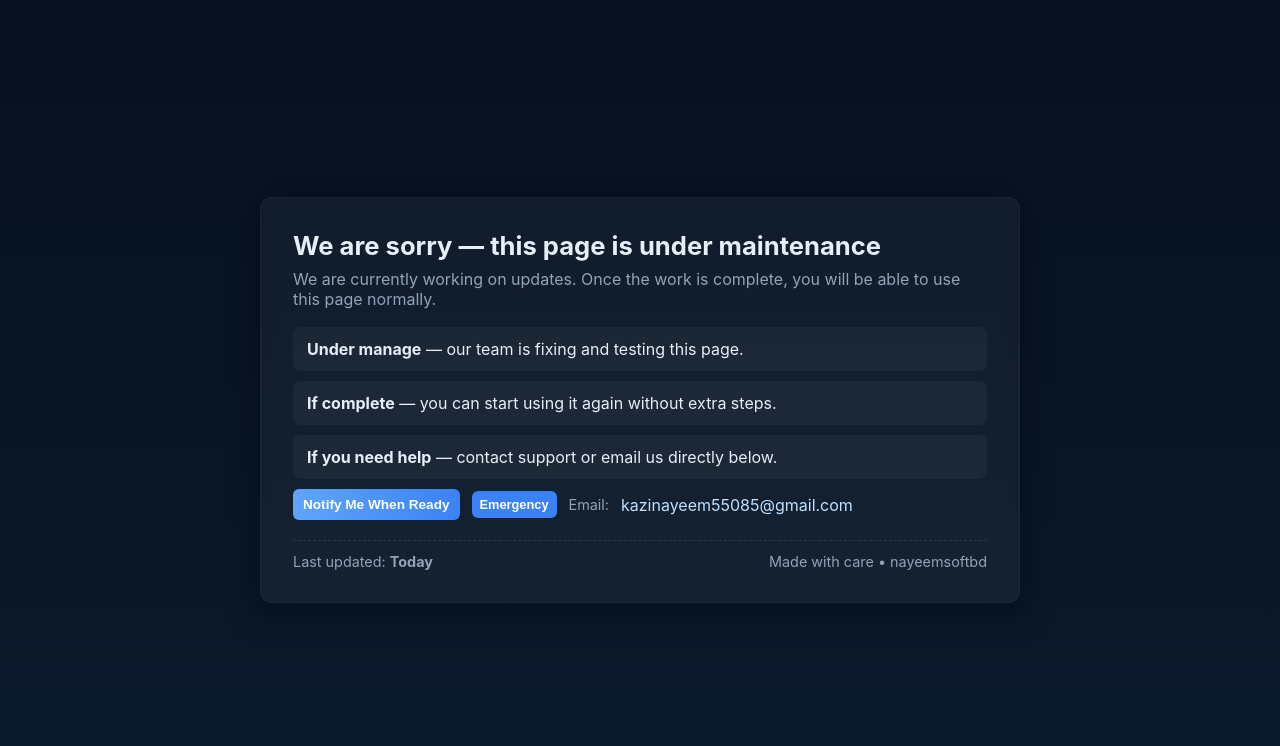
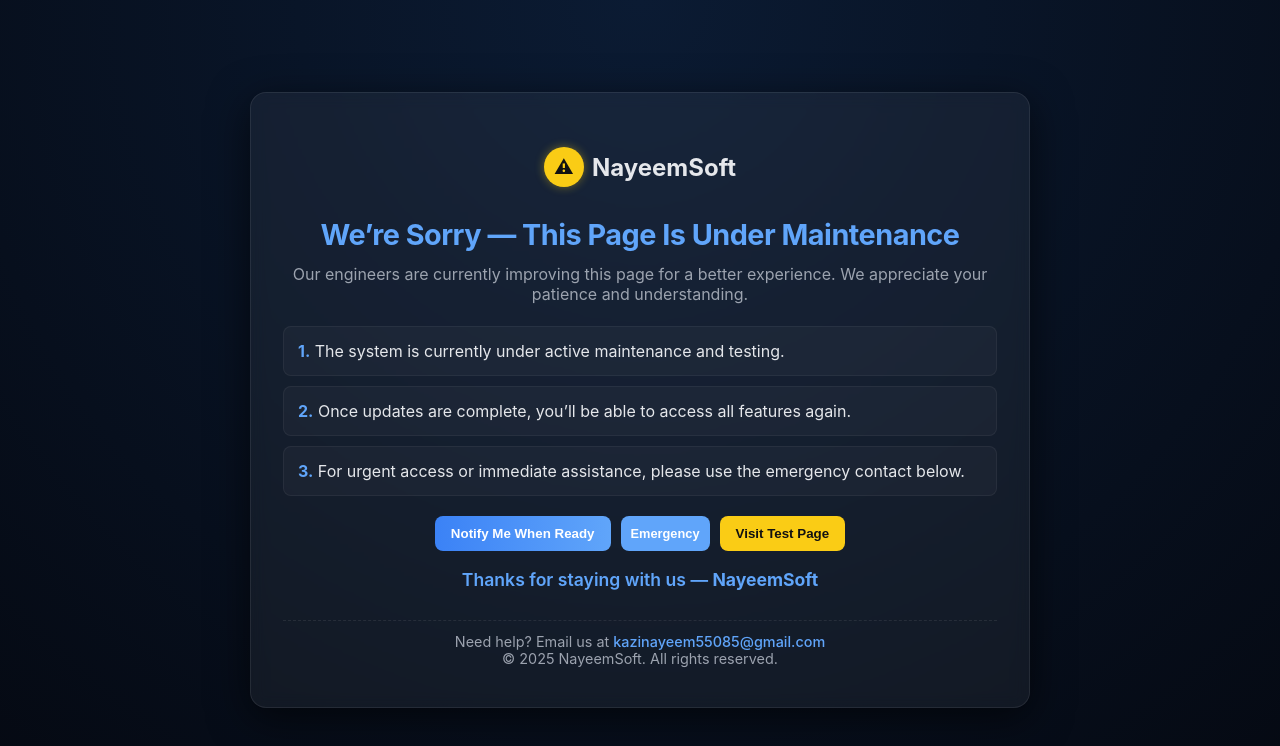
Before and after one commit to kazinayeem/Accounting-Equation-Transaction-Analysis-Report, a plain HTML site: page index.html in a window 1280 px wide. Drawn offline with Linux system fonts and the light colour scheme; a script that the page names is missing.

Commit message:
ui change

```diff
--- a/index.html
+++ b/index.html
@@ -3,14 +3,17 @@
   <head>
     <meta charset="utf-8" />
     <meta name="viewport" content="width=device-width, initial-scale=1" />
-    <title>Maintenance — Test Page</title>
+    <title>NayeemSoft — Maintenance Notice</title>
     <style>
       :root {
-        --bg: #0f1724;
-        --accent: #60a5fa;
-        --muted: #94a3b8;
-        --glass: rgba(255, 255, 255, 0.04);
+        --bg: #0a0f1e;
+        --accent: #3b82f6;
+        --accent-light: #60a5fa;
+        --warning: #facc15;
+        --muted: #9ca3af;
+        --glass: rgba(255, 255, 255, 0.05);
       }
+
       * {
         box-sizing: border-box;
       }
@@ -20,110 +23,166 @@
         display: flex;
         align-items: center;
         justify-content: center;
-        background: linear-gradient(180deg, #071021 0%, #0b1b2b 100%);
-        font-family: Inter, system-ui, "Segoe UI", Roboto, "Helvetica Neue",
-          Arial;
-        color: #e6eef8;
+        background: radial-gradient(circle at top, #0b1b33 0%, #050912 100%);
+        font-family: "Poppins", Inter, system-ui, sans-serif;
+        color: #e5e7eb;
         padding: 24px;
       }
+
       .card {
-        max-width: 760px;
+        max-width: 780px;
         width: 100%;
         background: var(--glass);
-        border: 1px solid rgba(255, 255, 255, 0.04);
-        padding: 32px;
-        border-radius: 12px;
-        backdrop-filter: blur(6px);
-        box-shadow: 0 8px 30px rgba(2, 6, 23, 0.6);
+        border: 1px solid rgba(255, 255, 255, 0.08);
+        border-radius: 16px;
+        padding: 40px 32px;
+        text-align: center;
+        box-shadow: 0 10px 40px rgba(0, 0, 0, 0.6);
+        backdrop-filter: blur(8px);
       }
+
+      .logo {
+        display: flex;
+        align-items: center;
+        justify-content: center;
+        gap: 8px;
+        margin-bottom: 16px;
+      }
+
+      .logo-icon {
+        width: 40px;
+        height: 40px;
+        background: var(--warning);
+        color: #111;
+        font-weight: 800;
+        border-radius: 50%;
+        display: flex;
+        align-items: center;
+        justify-content: center;
+        font-size: 1.2rem;
+        box-shadow: 0 0 10px rgba(250, 204, 21, 0.4);
+      }
+
       h1 {
-        margin: 0 0 8px 0;
-        font-size: 1.6rem;
+        margin: 8px 0 12px 0;
+        font-size: 1.8rem;
+        color: var(--accent-light);
+        letter-spacing: -0.5px;
       }
+
       p.lead {
         color: var(--muted);
-        margin: 0 0 18px 0;
+        margin: 0 0 22px 0;
+        font-size: 1rem;
       }
+
       .step {
-        background: var(--glass);
-        padding: 12px 14px;
+        background: rgba(255, 255, 255, 0.03);
+        padding: 14px;
         border-radius: 8px;
+        border: 1px solid rgba(255, 255, 255, 0.05);
         margin-bottom: 10px;
+        text-align: left;
       }
+
+      .step strong {
+        color: var(--accent-light);
+      }
+
       .actions {
+        margin-top: 20px;
         display: flex;
         flex-wrap: wrap;
-        gap: 12px;
-        align-items: center;
+        gap: 10px;
+        justify-content: center;
       }
+
       .btn {
-        padding: 8px 10px;
-        border-radius: 6px;
+        padding: 10px 16px;
+        border-radius: 8px;
+        font-weight: 600;
+        border: none;
         cursor: pointer;
-        font-weight: 600;
-        font-size: 0.85rem;
-        border: 1px solid rgba(96, 165, 250, 0.18);
-        background: transparent;
-        color: var(--accent);
+        transition: 0.3s;
       }
+
       .btn.primary {
-        background: linear-gradient(90deg, var(--accent), #3b82f6);
+        background: linear-gradient(90deg, var(--accent), var(--accent-light));
         color: white;
-        border: none;
       }
+
+      .btn.warning {
+        background: var(--warning);
+        color: #111;
+      }
+
       .btn.small {
         font-size: 0.8rem;
-        padding: 6px 8px;
-        background: #3b82f6;
-        color: #fff;
-        border: none;
+        padding: 6px 10px;
+        background: var(--accent-light);
+        color: white;
       }
+
+      .btn:hover {
+        opacity: 0.9;
+        transform: translateY(-2px);
+      }
+
       footer {
-        margin-top: 20px;
-        border-top: 1px dashed rgba(255, 255, 255, 0.1);
+        margin-top: 30px;
+        border-top: 1px dashed rgba(255, 255, 255, 0.08);
         padding-top: 12px;
-        display: flex;
-        justify-content: space-between;
-        align-items: center;
-        flex-wrap: wrap;
+        font-size: 0.9rem;
+        color: var(--muted);
       }
-      .muted {
-        color: var(--muted);
-        font-size: 0.9rem;
+
+      a.email {
+        color: var(--accent-light);
+        text-decoration: none;
+        font-weight: 500;
       }
-      a.email {
-        color: #bfe1ff;
-        text-decoration: none;
+
+      .thanks {
+        margin-top: 18px;
+        color: var(--accent-light);
+        font-weight: 600;
+        font-size: 1.1rem;
       }
+
       @media (max-width: 520px) {
         .card {
-          padding: 20px;
+          padding: 24px;
         }
         h1 {
-          font-size: 1.25rem;
+          font-size: 1.4rem;
         }
       }
     </style>
   </head>
   <body>
     <main class="card">
-      <h1>We are sorry — this page is under maintenance</h1>
+      <div class="logo">
+        <div class="logo-icon">⚠</div>
+        <h2>NayeemSoft</h2>
+      </div>
+
+      <h1>We’re Sorry — This Page Is Under Maintenance</h1>
       <p class="lead">
-        We are currently working on updates. Once the work is complete, you will
-        be able to use this page normally.
+        Our engineers are currently improving this page for a better experience.
+        We appreciate your patience and understanding.
       </p>
 
       <div class="step">
-        <strong>Under manage</strong> — our team is fixing and testing this
-        page.
+        <strong>1.</strong> The system is currently under active maintenance and
+        testing.
       </div>
       <div class="step">
-        <strong>If complete</strong> — you can start using it again without
-        extra steps.
+        <strong>2.</strong> Once updates are complete, you’ll be able to access
+        all features again.
       </div>
       <div class="step">
-        <strong>If you need help</strong> — contact support or email us directly
-        below.
+        <strong>3.</strong> For urgent access or immediate assistance, please
+        use the emergency contact below.
       </div>
 
       <div class="actions">
@@ -132,19 +191,30 @@
         </button>
         <button
           class="btn small"
-          onclick="window.location.href='./test.html'"
+          onclick="window.location.href='mailto:kazinayeem55085@gmail.com'"
         >
           Emergency
         </button>
-        <span class="muted">Email:</span>
-        <a class="email" href="mailto:kazinayeem55085@gmail.com"
-          >kazinayeem55085@gmail.com</a
+        <button
+          class="btn warning"
+          onclick="window.open('./test.html', '_blank')"
         >
+          Visit Test Page
+        </button>
+      </div>
+
+      <div class="thanks">
+        Thanks for staying with us — <strong>NayeemSoft</strong>
       </div>
 
       <footer>
-        <div class="muted">Last updated: <strong>Today</strong></div>
-        <div class="muted">Made with care • nayeemsoftbd</div>
+        <div>
+          Need help? Email us at
+          <a class="email" href="mailto:kazinayeem55085@gmail.com"
+            >kazinayeem55085@gmail.com</a
+          >
+        </div>
+        <div>© 2025 NayeemSoft. All rights reserved.</div>
       </footer>
     </main>
 
@@ -157,10 +227,11 @@
         alert(
           "Thanks, " +
             (name || "friend") +
-            "! We will notify you when the page is ready."
+            "! We will notify you once maintenance is done."
         );
       }
     </script>
+
     <script>
       window.va =
         window.va ||
```
